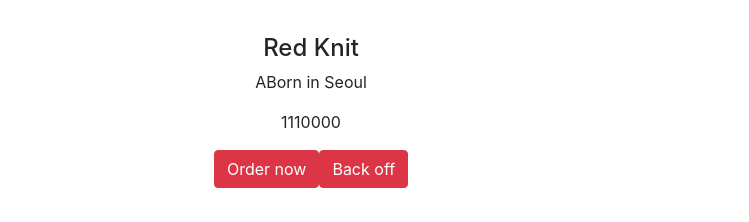
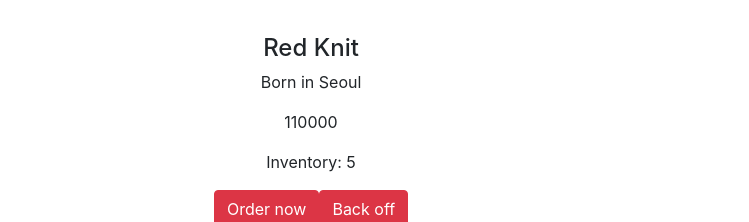
Before and after one commit to DandyEnders/reactnote, a React (Create React App) app in the folder shop/: page /detail/1 in a window 1280 px wide. Shown: the part 621-843 px from the top of the page, without its empty margins (50-799 px from the left). Before the commit the page ends 809 px from the top, so only its background shows below. Built offline with nearby package versions, Linux system fonts and the light colour scheme.

Commit message:
Learned Context

```diff
--- a/shop/package.json
+++ b/shop/package.json
@@ -6,6 +6,7 @@
     "@testing-library/jest-dom": "^5.16.4",
     "@testing-library/react": "^13.1.1",
     "@testing-library/user-event": "^13.5.0",
+    "axios": "^0.27.1",
     "bootstrap": "^5.1.3",
     "node-sass": "^7.0.1",
     "react": "^18.0.0",
--- a/shop/src/App.js
+++ b/shop/src/App.js
@@ -1,41 +1,56 @@
-import React, { useState } from 'react';
+import React, { useState, useContext } from 'react';
 import { Navbar, Container, Nav, NavDropdown, Button, Col, Row } from 'react-bootstrap';
 import './App.css';
 import Data from "./data.js";
+import axios from 'axios';
 
 import { Link, Route, Switch } from 'react-router-dom';
 import Detail from './Detail';
 
+let inventoryContext = React.createContext();
+
 function ItemList() {
-  let [shoeData] = useState(Data);
+  let [shoeData, setShoeData] = useState(Data);
   return (
     <Container>
       <Row>
         {
-          shoeData.map((a) => {
-            return Item(a)
+          shoeData.map((a, i) => {
+            return Item(a, i)
           })
         }
       </Row>
+      <button className="btn btn-primary" onClick={() => {
+        axios.post("url", { id: "abc" })
+        axios.get("https://codingapple1.github.io/shop/data2.json")
+          .then((e) => {
+            setShoeData([...shoeData, ...e.data])
+          }).catch(() => {
+            console.log("Failed...")
+          });
+      }}>More...</button>
     </Container>
 
   )
 }
 
-function Item(iData) {
-
+function Item(iData, i) {
+  let inventory = useContext(inventoryContext);
   return (
     <Col>
       {/* ... src={ "http... image" + prop.i + ".jpg" } ... */}
-      <img src={iData.img} width="100%" alt="product" />
+      <img src={"https://codingapple1.github.io/shop/shoes" + (i + 1) + ".jpg"} width="100%" alt="product" />
       <h4>{iData.title}</h4>
       <p>{iData.content}</p>
       <p>&#8361;{iData.price.toLocaleString("en", { useGrouping: true })}</p>
+      <p>{inventory}</p>
     </Col>
   )
 }
 
 function App() {
+
+  let [inventory, setInventory] = useState([5, 6, 7])
 
   return (
     <div className="App">
@@ -71,9 +86,16 @@ function App() {
               </p>
             </div>
           </div>
-          <ItemList />
+          <inventoryContext.Provider value={inventory}>
+            <ItemList />
+          </inventoryContext.Provider>
+
         </Route>
-        <Route path="/detail/:id" component={Detail}></Route>
+        <Route path="/detail/:id">
+          <inventoryContext.Provider value={inventory}>
+            <Detail inventory={inventory} setInventory={setInventory}></Detail>
+          </inventoryContext.Provider>
+        </Route>
         <Route path="/:id">
           <div>YEAH!</div>
         </Route>
--- a/shop/src/Detail.js
+++ b/shop/src/Detail.js
@@ -56,9 +56,10 @@ function Detail(props) {
       </div>
       <div className="col-md-6 mt-4">
         <h4 className="pt-5">{product.title}</h4>
-        <p>A{product.content}</p>
-        <p>1{product.price}</p>
-        <button className="btn btn-danger">Order now</button>
+        <p>{product.content}</p>
+        <p>{product.price}</p>
+        <Info inventory={props.inventory}></Info>
+        <button className="btn btn-danger" onClick={()=>{let temp = [...props.inventory]; temp[0] = temp[0] - 1; props.setInventory(temp)}}>Order now</button>
         <button className="btn btn-danger" onClick={()=>{
           history.goBack();
         }}>Back off</button>
@@ -67,4 +68,10 @@ function Detail(props) {
   </div>;
 }
 
+function Info(props){
+  return (
+    <p>Inventory: {props.inventory[0]}</p>
+  )
+}
+
 export default withRouter(Detail)
```
Also changed, not shown: 1 other file (tests, documents, lock files or other folders).
